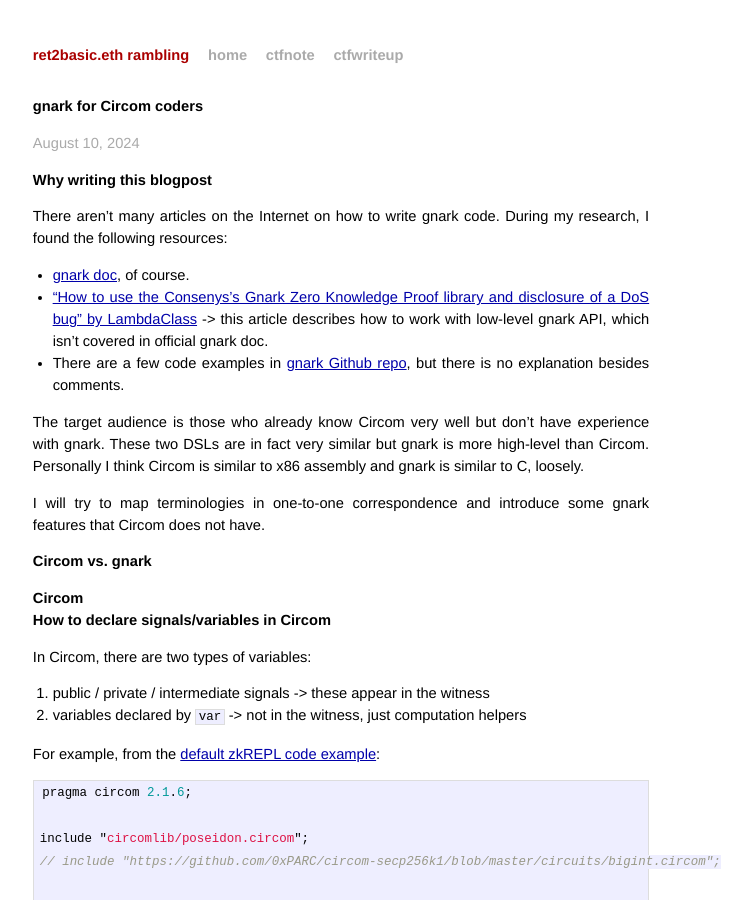
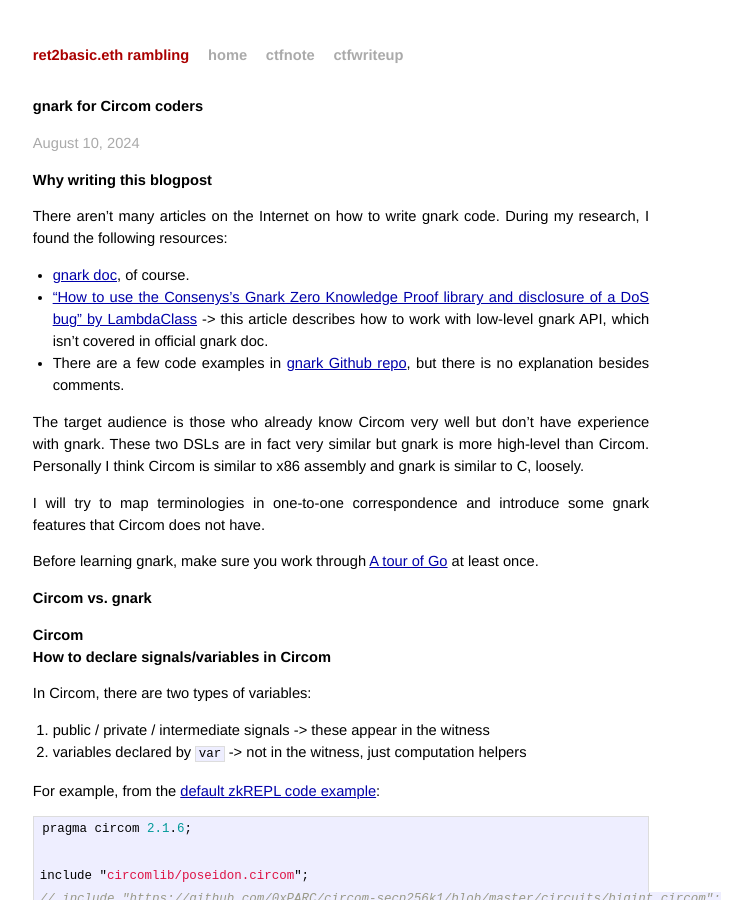
Before and after one commit to ret2basic/ret2basic.github.io, a Jekyll site: the page built from _posts/2024-08-10-gnark-for-circom-coders.md, in a window 1280 px wide and 900 px high. Shown: the whole window, without its empty margins (299-1051 px from the left). Built offline with Jekyll 4.4.1, drawn with Linux system fonts in a browser that asks for light colours; formulas are drawn with MathJax 3.

Commit message:
add golang prerequisite

```diff
--- a/_posts/2024-08-10-gnark-for-circom-coders.md
+++ b/_posts/2024-08-10-gnark-for-circom-coders.md
@@ -19,6 +19,8 @@
 The target audience is those who already know Circom very well but don't have experience with gnark. These two DSLs are in fact very similar but gnark is more high-level than Circom. Personally I think Circom is similar to x86 assembly and gnark is similar to C, loosely.
 
 I will try to map terminologies in one-to-one correspondence and introduce some gnark features that Circom does not have.
+
+> Before learning gnark, make sure you work through [A tour of Go](https://go.dev/tour/) at least once.
 
 # Circom vs. gnark
 
```
